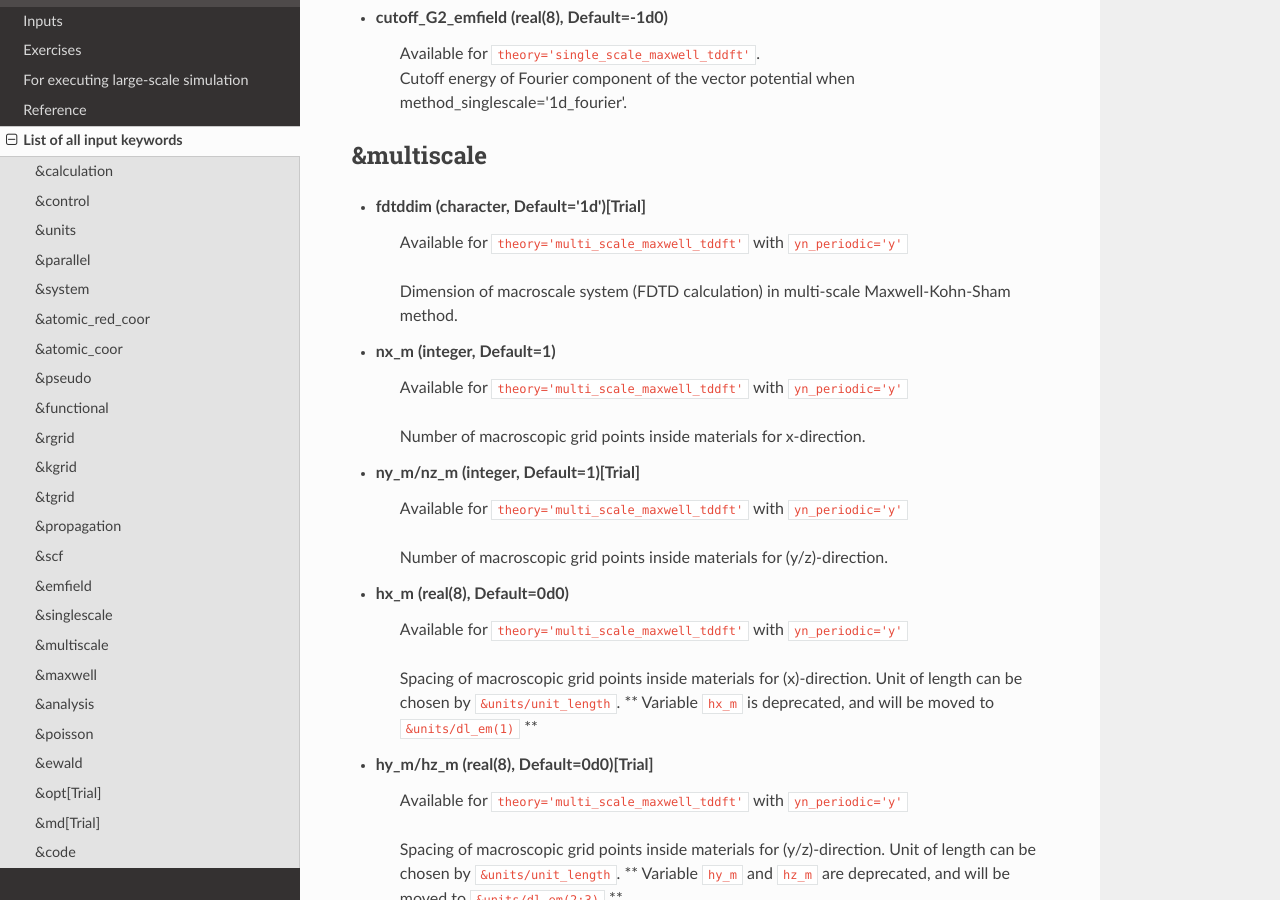
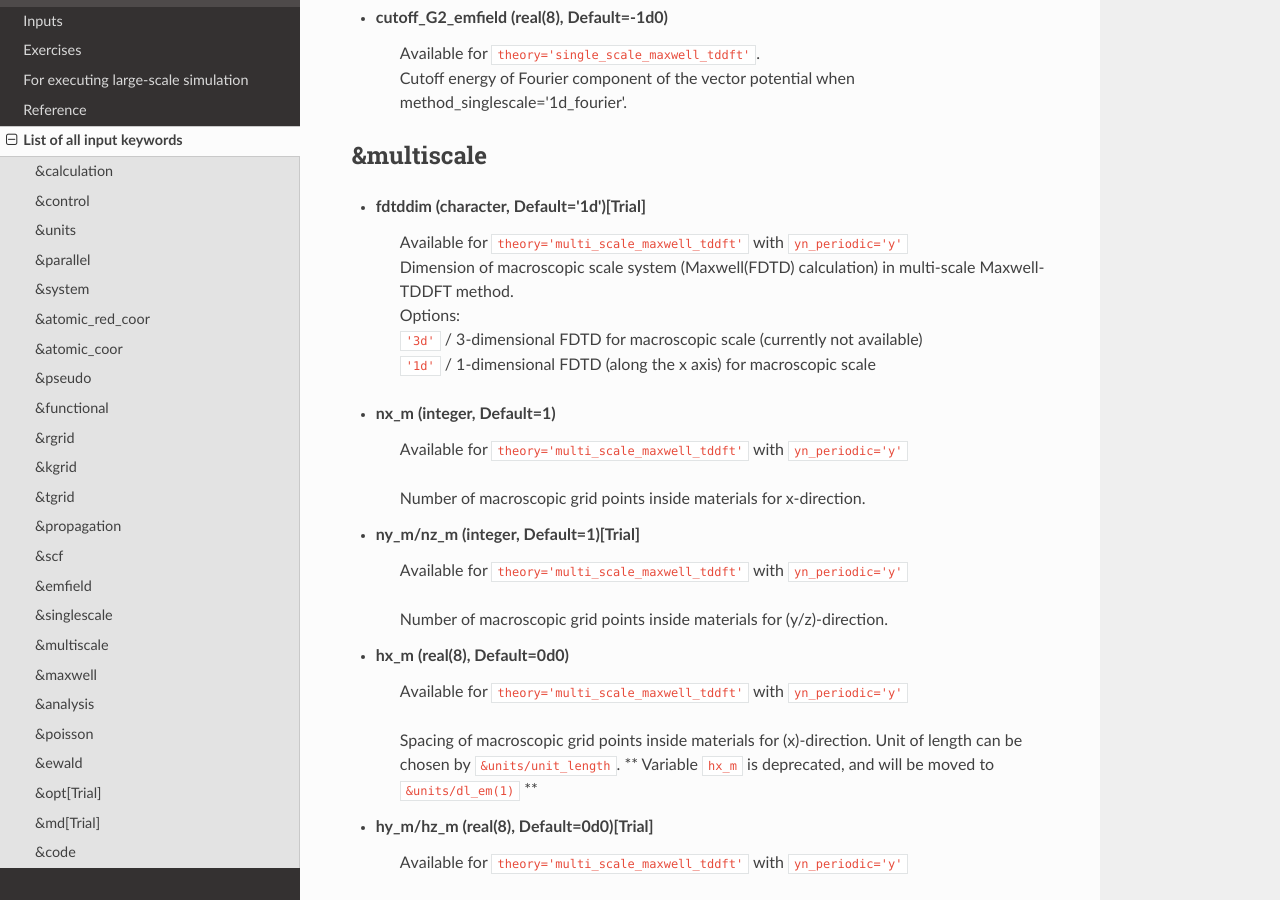
Before and after one commit to SALMON-TDDFT/SALMON-DOCS, a Sphinx documentation site: the page built from source/input_keyword_list.rst, in a window 1280 px wide and 900 px high, scrolled down 19101 px. Built offline with Sphinx 7.4.7 and the Read the Docs theme 2.0.0, drawn with Linux system fonts in a browser that asks for light colours; formulas are drawn with MathJax 3.

Commit message:
Update input_keyword_list.rst

```diff
--- a/source/input_keyword_list.rst
+++ b/source/input_keyword_list.rst
@@ -690,7 +690,10 @@ Input for psudopotentials. Size of array (:) is equal to ``&system/nelem``.
 
 - **fdtddim** (character, Default='1d')[Trial]
    | Available for ``theory='multi_scale_maxwell_tddft'`` with ``yn_periodic='y'``
-   Dimension of macroscale system (FDTD calculation) in multi-scale Maxwell-Kohn-Sham method.
+   | Dimension of macroscopic scale system (Maxwell(FDTD) calculation) in multi-scale Maxwell-TDDFT method.
+   | Options:
+   | ``'3d'`` / 3-dimensional FDTD for macroscopic scale  (currently not available)
+   | ``'1d'`` / 1-dimensional FDTD (along the x axis) for macroscopic scale
 
 - **nx_m** (integer, Default=1)
    | Available for ``theory='multi_scale_maxwell_tddft'`` with ``yn_periodic='y'``
```
